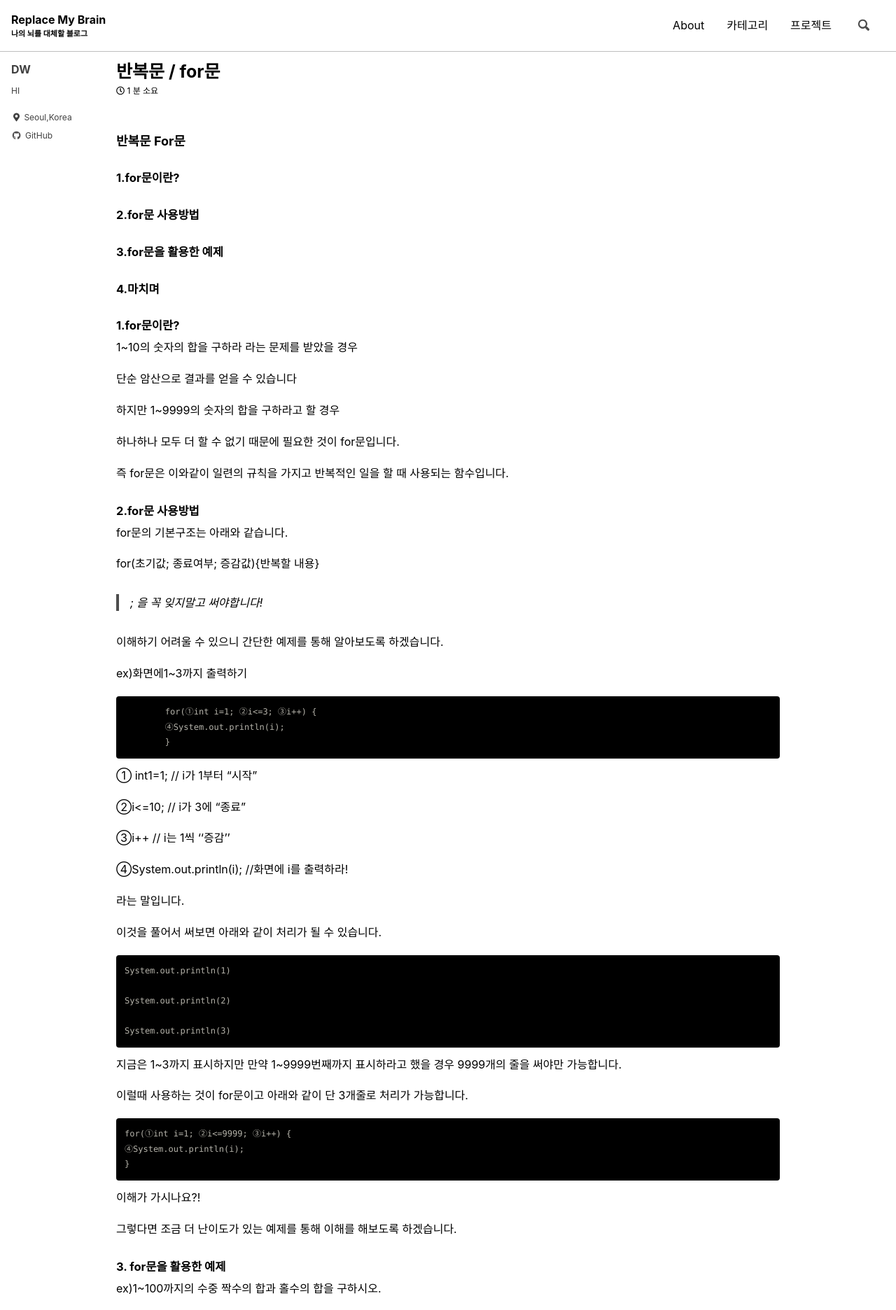
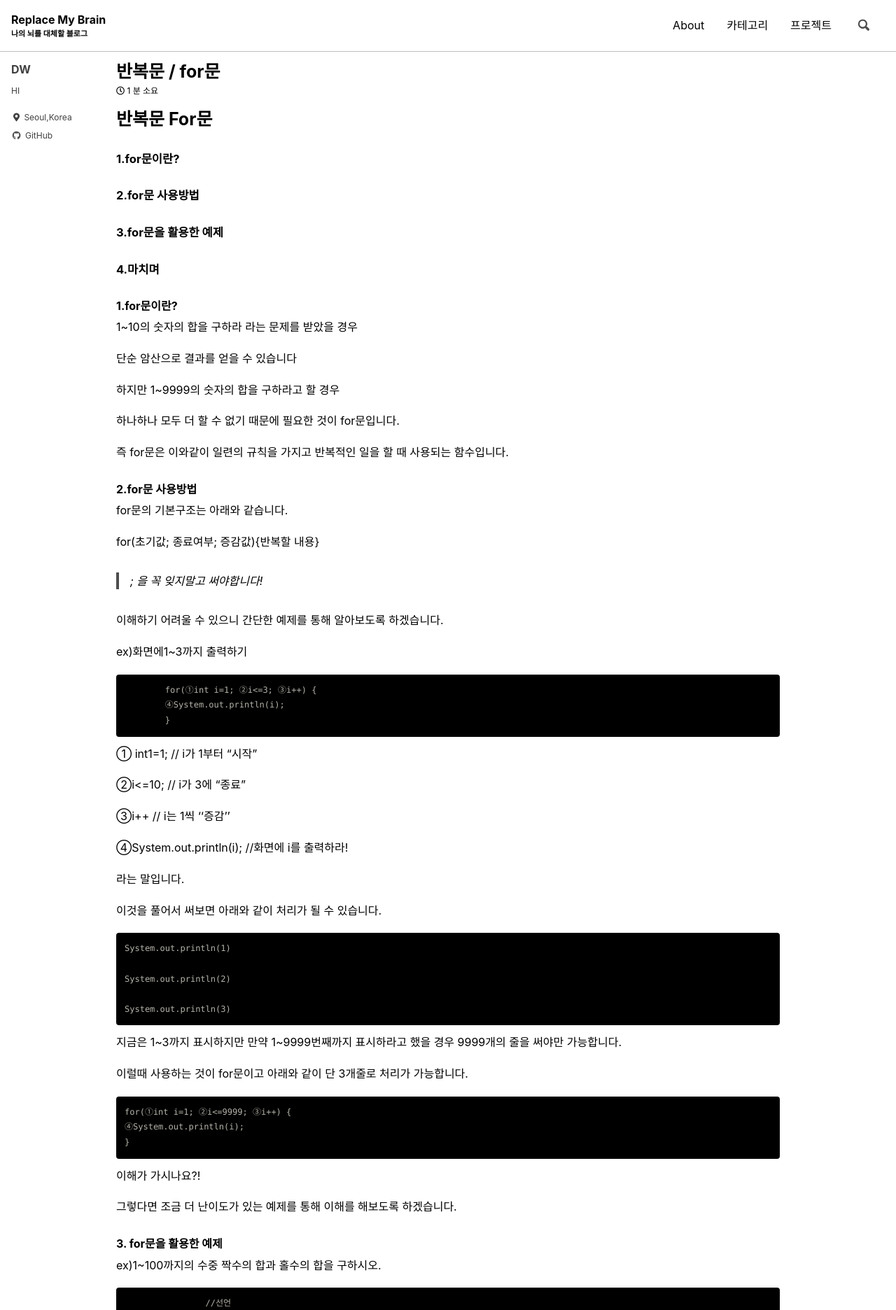
Before and after one commit to ReplaceMyBrain/ReplaceMyBrain.github.io, a Jekyll site: the page built from _posts/java/2021-06-01-For문.md, in a window 1280 px wide. Shown: the top 1872 px of the page at 70% size. Built offline with Jekyll 4.4.1, drawn with Linux system fonts in a browser that asks for light colours; cached includes are drawn as plain includes.

````diff
--- a/_posts/java/2021-06-01-For문.md
+++ b/_posts/java/2021-06-01-For문.md
@@ -7,7 +7,7 @@ categories:
 
 ---
 
-### 반복문 For문
+# 반복문 For문
 
 ##### 1.for문이란?
 
@@ -19,7 +19,7 @@ categories:
 
 
 
-##### 1.for문이란?
+###### 1.for문이란?
 
 1~10의 숫자의 합을 구하라 라는 문제를 받았을 경우
 
@@ -33,7 +33,7 @@ categories:
 
 
 
-##### 2.for문 사용방법
+###### 2.for문 사용방법
 
 for문의 기본구조는 아래와 같습니다.
 
@@ -91,7 +91,7 @@ System.out.println(3)
 
 
 
-##### 3. for문을 활용한 예제
+###### 3. for문을 활용한 예제
 
 ex)1~100까지의 수중 짝수의 합과 홀수의 합을 구하시오.
 
@@ -145,7 +145,7 @@ ex)구구단 (이중 for문)
 ...
 ```
 
-##### 4.마치며
+###### 4.마치며
 
 for문의 경우, 앞으로 계산과 화면출력이 아니더라도 다방면으로 활용도가 높기 때문에 꼭꼭 잊지말고 연습 하고 또 연습해서
 
````
